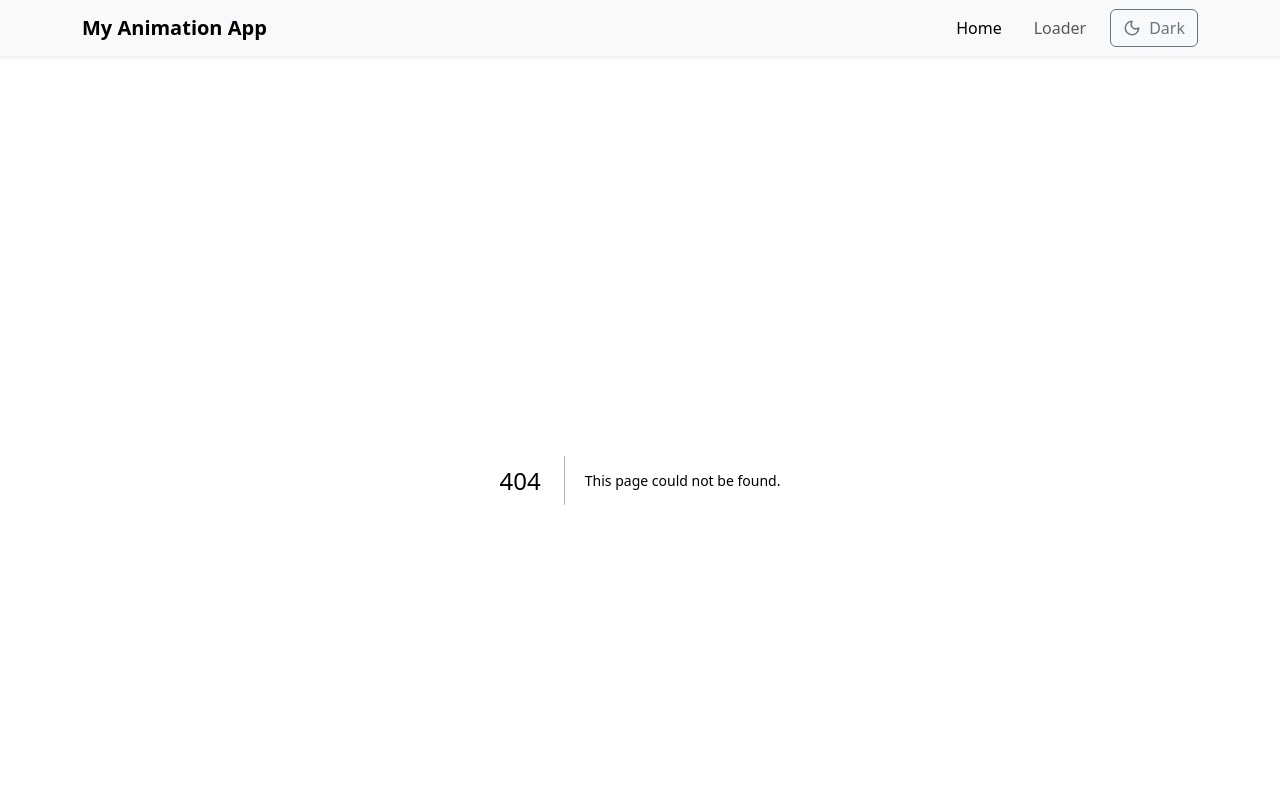
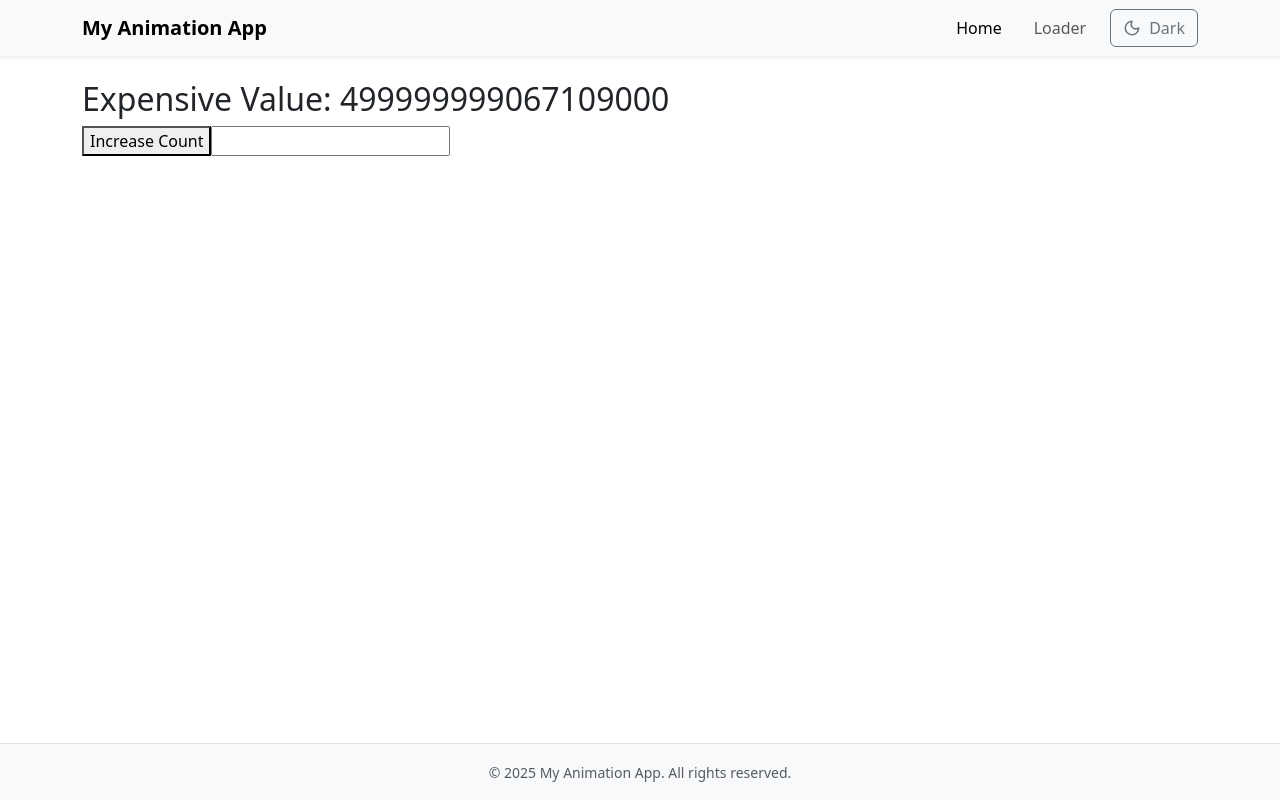
Before and after one commit to asjadreza/my-animation-app, a Next.js app: page /use-memo-app-ex in a window 1280 px wide. Before the commit this address had no page. Shown: the top 800 px of the page. Built offline with nearby package versions, Linux system fonts and the light colour scheme.

Commit message:
use memo done

```diff
--- /dev/null
+++ b/src/app/use-memo-app-ex/page.jsx
@@ -0,0 +1,49 @@
+"use client";
+
+// what is useMemo
+// useMemo is a React Hook that allows you to memoize (cache) a computed value so that React doesn’t recompute it on every render unless its dependencies change.
+
+import { useMemo, useState } from "react";
+
+// 🧠 Purpose:
+// Optimize performance
+// Prevent expensive calculations from running on every render
+
+// Syntax
+// const memoizedValue = useMemo(() => computedFunction(), [dependencies])
+
+export default function UseMemoApp() {
+  const [count, setCount] = useState(0);
+  const [text, setText] = useState("");
+
+  function expensiveCalculation() {
+    console.log("calculating...");
+    let result = 0;
+    for (let i = 0; i < 1000000000; i++) {
+      result += i;
+    }
+    return result;
+  }
+
+  // without useMemo
+  //const value = expensiveCalculation(); // runs on every render
+  // Problem: even typing in input causes expensiveCaculation() to run again
+
+  // with useMemo:
+  // expensiveCalculation() now only runs when count changes.
+  // Typing in the input field will not trigger the expensive function.
+  const memoizedVal = useMemo(() => expensiveCalculation(), [count]);
+
+  return (
+    <div>
+      {/* <h2>Expensive Value: {value}</h2> */}
+      <h2>Expensive Value: {memoizedVal}</h2>
+      <button onClick={() => setCount(count + 1)}>Increase Count</button>
+      <input
+        type="text"
+        value={text}
+        onChange={(e) => setText(e.target.value)}
+      />
+    </div>
+  );
+}
```
